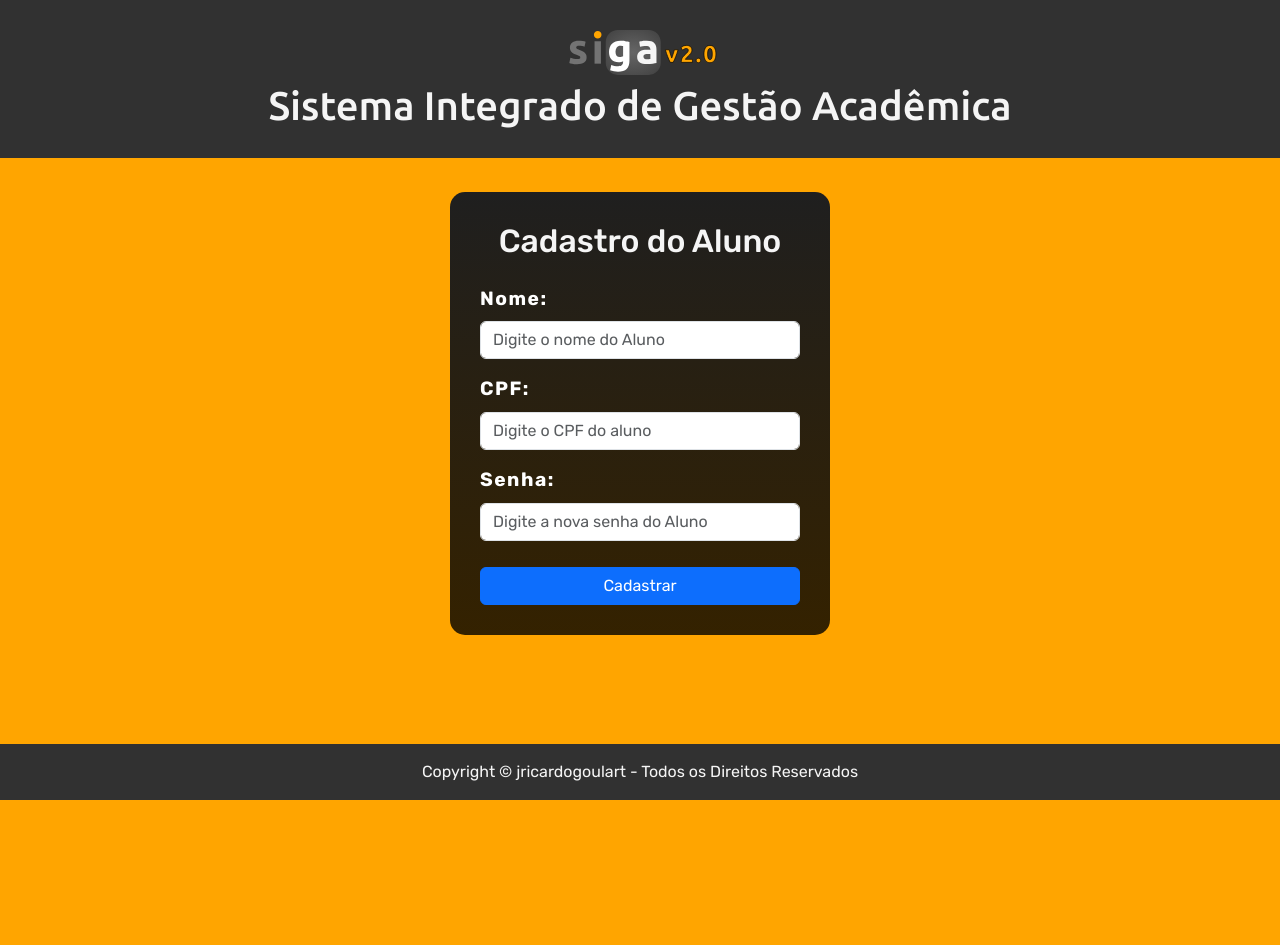
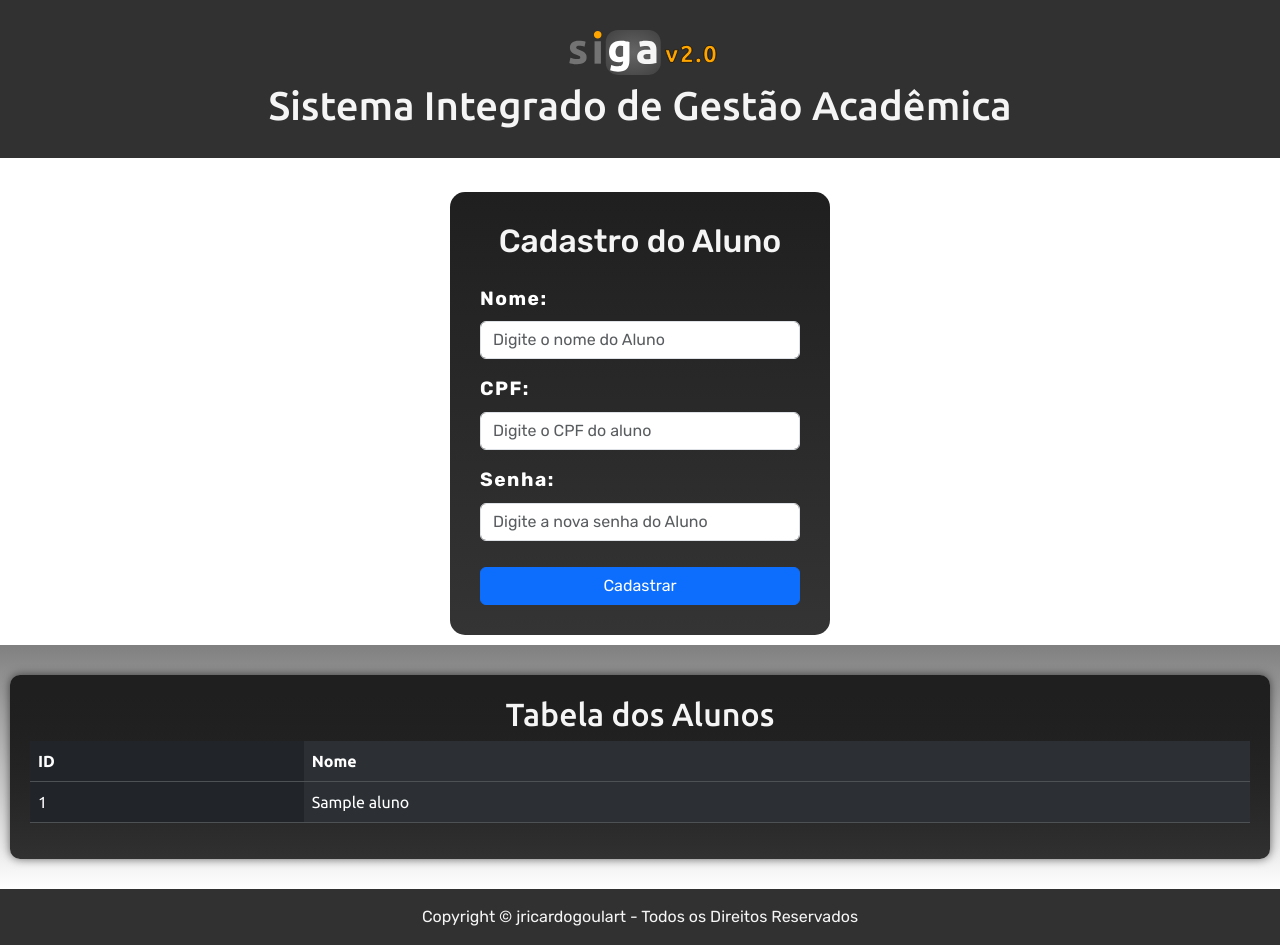
Before and after one commit to jricardogoulart/trabalho, a Flask app: page /cadastrar_alunos in a window 1280 px wide. Before the commit the page ends 800 px from the top, so only its background shows below. Run offline with Flask 3, Linux system fonts and the light colour scheme; tables that the repository leaves empty or names only in its code hold one stand-in row (values such as "Sample post").

Commit message:
update tables

```diff
--- a/app.py
+++ b/app.py
@@ -77,7 +77,12 @@ def secretaryHomeScreen():
 #Cadastrar Aluno:
 @app.route('/cadastrar_alunos')
 def cadastrar_alunos():
-    return render_template('cadastrar_alunos.html')
+
+    select_query = "select id, nome from ze_TB_alunos"
+    mycursor.execute(select_query)
+    resultado = mycursor.fetchall()
+
+    return render_template('cadastrar_alunos.html',alunos = resultado)
 
 @app.route('/saveStudent',methods=['POST'])
 def saveStudent():
@@ -89,7 +94,7 @@ def saveStudent():
     mycursor.execute(select_query,(cpf,nome,senha))
     db.commit()
 
-    return 'Aluno Cadastradado com Sucesso! <br> <a href="secretaryHomeScreen">Acesse novamente a Home</a>'
+    return redirect(url_for('cadastrar_alunos'))
 
 @app.route('/cadastrar_funcionarios')
 def cadastrar_funcionarios():
--- a/templates/cadastrar_alunos.html
+++ b/templates/cadastrar_alunos.html
@@ -27,7 +27,7 @@
 
         body {
             font-family: var(--fonte01);
-            background-color: #FFA500;
+            background-color: #ffffff;
             display: flex;
             flex-direction: column;
             min-height: 100vh; /* Defina a altura mínima da visualização para 100% da altura da tela */
@@ -90,6 +90,26 @@
             text-align: center;
             padding-top:16px;
         }
+        .table-container {
+            text-align: center;
+            background-image: linear-gradient(to bottom, rgb(31, 31, 31), rgba(0, 0, 0, 0.795));
+            border-radius: 10px;
+            box-shadow: 0 0 10px rgba(0, 0, 0, 0.589);
+            padding: 20px;
+            color: #fff;
+            margin: 20px auto;
+        }
+
+        table {
+            text-align: left;
+            border-collapse: collapse;
+            width: 30%;
+        }
+        #tabelinha{
+            background-image: linear-gradient(to bottom, grey, #fff);
+        }
+
+
     </style>
 </head>
 
@@ -118,16 +138,33 @@
                             <label for="senha" class="form-label">Senha:</label>
                             <input type="password" class="form-control" id="senha" name="senha" placeholder="Digite a nova senha do Aluno" required>
                         </div>
-                        <button id="cadastrar" type="submit" class="btn btn-primary" >Cadastrar</button>
+                        <button id="cadastrar" type="submit" class="btn btn-primary" onclick="cadastro()">Cadastrar</button>
                     </form>
                 </div>
+            </div>
+        </section>
+        <section id="tabelinha">
+            <div class="table-container mt-20">
+                <h2>Tabela dos Alunos</h2>
+                <table class="table table-dark table-striped-columns">
+                    <tr>
+                        <th>ID</th>
+                        <th>Nome</th>
+
+                    </tr>
+                    {% for aluno in alunos %}
+                    <tr>
+                        <td>{{aluno[0]}}</td>
+                        <td>{{aluno[1]}}</td>
+                    </tr>
+                    {%endfor%}
+                </table>
             </div>
         </section>
     </main>
     <footer>
         <p>Copyright &copy; jricardogoulart - Todos os Direitos Reservados</p>
     </footer>
-
 </body>
 
 </html>
```
